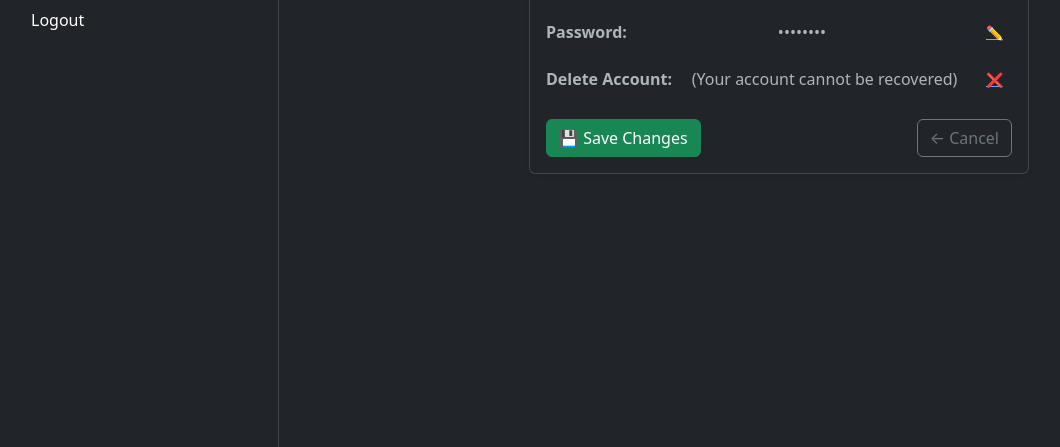
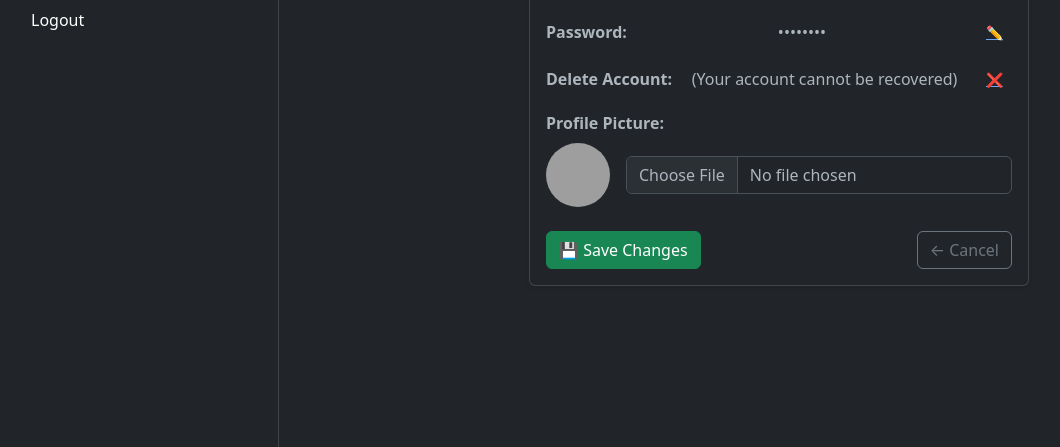
Before and after one commit to WalidGouza/wardrobe-color-matcher, a Flask app: page /account in a window 1280 px wide. Shown: the part 205-652 px from the top of the page, without its empty margins (1-1061 px from the left). Run offline with Flask 3, Linux system fonts and the light colour scheme; the visitor is signed in with stand-in values (Sample User, id 1); some libraries are stand-ins or nearby versions; grey boxes are pictures that could not be loaded.

Commit message:
Add profile picture

```diff
--- a/app.py
+++ b/app.py
@@ -36,22 +36,32 @@ app.config['MAIL_USERNAME'] = os.environ.get("MAIL_USERNAME")
 app.config['MAIL_PASSWORD'] = os.environ.get("MAIL_PASSWORD")
 app.config['MAIL_DEFAULT_SENDER'] = os.environ.get("MAIL_USERNAME")
 
+UPLOAD_FOLDER = os.path.join('static', 'uploads')
+ALLOWED_EXTENSIONS = {'png', 'jpg', 'jpeg'}
+app.config['UPLOAD_FOLDER'] = UPLOAD_FOLDER
+os.makedirs(app.config['UPLOAD_FOLDER'], exist_ok=True)
+
+def allowed_file(filename):
+    return '.' in filename and filename.rsplit('.', 1)[1].lower() in ALLOWED_EXTENSIONS
+
 mail = Mail(app)
 s = URLSafeTimedSerializer(app.secret_key)
 
 class User():
-    def __init__(self, id, username, email, wardrobe_id):
+    def __init__(self, id, username, email, wardrobe_id, profile_pic):
         self.id = id
         self.username = username
         self.email = email
         self.wardrobe_id = wardrobe_id
+        self.profile_pic = profile_pic or "profile_pic_default.png"
 
     def to_dict(self):
         return {
             'id': self.id,
             'username': self.username,
             'email': self.email,
-            'wardrobe_id': self.wardrobe_id
+            'wardrobe_id': self.wardrobe_id,
+            'profile_pic': self.profile_pic
         }
 
     @staticmethod
@@ -60,7 +70,8 @@ class User():
             id=data['id'],
             username=data['username'],
             email=data['email'],
-            wardrobe_id=data['wardrobe_id']
+            wardrobe_id=data['wardrobe_id'],
+            profile_pic=data.get('profile_pic', 'profile_pic_default.png')
         )
 
 def send_confirmation_email(email, username):
@@ -112,7 +123,8 @@ def login():
                 id=info[0],
                 username=info[1],
                 email=info[3],
-                wardrobe_id=wardrobe_id
+                wardrobe_id=wardrobe_id,
+                profile_pic=info[5]
             )
 
             session['user'] = user.to_dict()
@@ -165,28 +177,39 @@ def confirm_email(token):
 
 @app.route('/edit-profile', methods=['POST'])
 def edit_profile():
+    if 'user' not in session:
+        flash("Please log in.", "warning")
+        return redirect(url_for('login'))
+
+    user = User.from_dict(session['user'])
     new_username = request.form.get('username', '').strip()
     new_password = request.form.get('password', '').strip()
-    current_user = session['user']
-    # Check if username is changing
-    username_changed = new_username and new_username != current_user['username']
-    password_changed = bool(new_password)
+    file = request.files.get('profile_pic')
 
-    if not username_changed and not password_changed:
-        flash("No changes made.", "info")
-        return redirect(url_for('account'))
+    profile_pic_filename = user.profile_pic  # default to current
+
+    if file and allowed_file(file.filename):
+        filename = secure_filename(f"user_{user.id}.{file.filename.rsplit('.', 1)[1].lower()}")
+        file.save(os.path.join(app.config['UPLOAD_FOLDER'], filename))
+        profile_pic_filename = filename
 
     try:
         update_user_account(
-            user_id=current_user['id'],
-            username=new_username if username_changed else None,
-            password=new_password if password_changed else None
+            user_id=user.id,
+            username=new_username if new_username != user.username else None,
+            password=new_password if new_password else None,
+            profile_pic=profile_pic_filename
         )
-        if username_changed:
-            current_user['username'] = new_username
+
+        # refresh session
+        user.username = new_username
+        user.profile_pic = profile_pic_filename
+        session['user'] = user.to_dict()
+
         flash("✅ Profile updated successfully.", "success")
-    except Exception:
-        flash("❌ Failed to update profile. Username may already be taken.", "danger")
+    except Exception as e:
+        print("Update error:", e)
+        flash("❌ Failed to update profile.", "danger")
 
     return redirect(url_for('account'))
 
--- a/db.py
+++ b/db.py
@@ -44,33 +44,36 @@ def validate_user(identifier, password):
         with conn.cursor() as cur:
             cur.execute("SELECT * FROM users WHERE (username = %s OR email = %s) AND confirmed = TRUE", (identifier, identifier))
             row = cur.fetchone()
-            print(row)
             if row:
-                id, username, hashed_pw, email, confirmed = row
+                id, username, hashed_pw, email, confirmed, profile_pic = row
                 if bcrypt.checkpw(password.encode(), hashed_pw.encode()):
                     return row
     return None
 
-def update_user_account(user_id, username=None, password=None):
+def update_user_account(user_id, username=None, password=None, profile_pic=None):
     with get_connection() as conn:
         with conn.cursor() as cur:
             if username and password:
                 hashed = bcrypt.hashpw(password.encode(), bcrypt.gensalt()).decode()
                 cur.execute("""
-                    UPDATE users SET username = %s, password = %s WHERE id = %s
-                """, (username, hashed, user_id))
+                    UPDATE users SET username = %s, password = %s, profile_pic = %s WHERE id = %s
+                """, (username, hashed, profile_pic, user_id))
 
             elif username:
                 cur.execute("""
-                    UPDATE users SET username = %s WHERE id = %s
-                """, (username, user_id))
+                    UPDATE users SET username = %s, profile_pic = %s WHERE id = %s
+                """, (username, profile_pic, user_id))
 
             elif password:
                 hashed = bcrypt.hashpw(password.encode(), bcrypt.gensalt()).decode()
                 cur.execute("""
-                    UPDATE users SET password = %s WHERE id = %s
-                """, (hashed, user_id))
+                    UPDATE users SET password = %s, profile_pic = %s WHERE id = %s
+                """, (hashed, profile_pic, user_id))
 
+            elif profile_pic:
+                cur.execute("""
+                    UPDATE users SET profile_pic = %s WHERE id = %s
+                """, (profile_pic, user_id))
 
 def delete_user_account(username):
     with get_connection() as conn:
--- a/templates/account.html
+++ b/templates/account.html
@@ -6,7 +6,7 @@
       <h4 class="mb-0">👤 Account Information</h4>
     </div>
     <div class="card-body">
-      <form method="POST" action="{{ url_for('edit_profile') }}">
+      <form method="POST" action="{{ url_for('edit_profile') }}" enctype="multipart/form-data">
         <input type="hidden" name="csrf_token" value="{{ csrf_token() }}">
 
         <!-- Username -->
@@ -32,11 +32,20 @@
           <button type="button" class="btn btn-sm btn-link" onclick="toggleEdit('password')">✏️</button>
         </div>
 
-
+        <!-- Delete account -->
         <div class="mb-3 d-flex justify-content-between align-items-center">
           <label class="form-label mb-0"><strong>Delete Account:</strong></label>
           <span id="delete-display">(Your account cannot be recovered)</span>
           <a type="button" class="btn btn-sm btn-link" href="{{ url_for('delete_account') }}">❌</a>
+        </div>
+
+        <!-- Profile Picture Upload -->
+        <div class="mb-3">
+          <label class="form-label"><strong>Profile Picture:</strong></label>
+          <div class="d-flex align-items-center">
+            <img src="{{ url_for('static', filename='uploads/' ~ session.user.profile_pic) }}" alt="Profile Picture" class="rounded-circle me-3" style="width: 64px; height: 64px; object-fit: cover;">
+            <input type="file" class="form-control" name="profile_pic" accept="image/*">
+          </div>
         </div>
 
         <div class="d-flex justify-content-between mt-4">
--- a/templates/layout.html
+++ b/templates/layout.html
@@ -70,7 +70,7 @@
       <hr />
       <div class="dropdown">
         <a href="#" class="d-flex align-items-center text-white text-decoration-none dropdown-toggle" data-bs-toggle="dropdown" aria-expanded="false">
-          <img src="https://github.com/mdo.png" alt="" width="32" height="32" class="rounded-circle me-2" />
+          <img src="{{ url_for('static', filename='uploads/' ~ session['user']['profile_pic']) }}" alt="" width="32" height="32" class="rounded-circle me-2" />
           <strong>{{ session['user']['username'] }}</strong>
         </a>
         <ul class="dropdown-menu dropdown-menu-dark text-small shadow">
```
Also changed, not shown: static/uploads/profile_pic_default.png (added), static/uploads/user_2.png (added), static/uploads/user_3.png (added), 1 other file.
